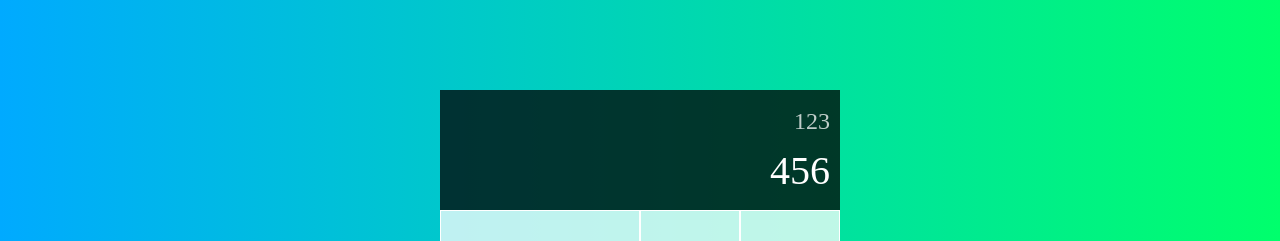
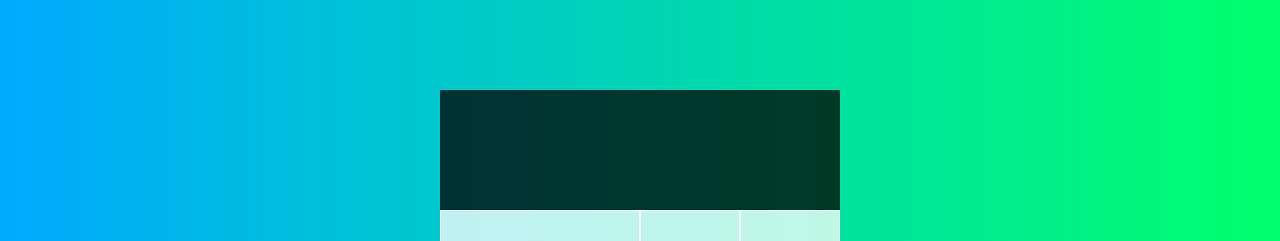
Before and after one commit to Sander-317/calculator_javascript, a plain HTML site: page index.html in a window 1280 px wide. Shown: the top 241 px of the page. Drawn offline with Linux system fonts and the light colour scheme.

Commit message:
removed place holder

```diff
--- a/index.html
+++ b/index.html
@@ -12,8 +12,8 @@
 <body>
      <div class="calculator">
             <div class="calculator__output">
-                <div class="calculator__output__previous-operand">123</div>
-                <div class="calculator__output__current-operand">456</div>
+                <div class="calculator__output__previous-operand"></div>
+                <div class="calculator__output__current-operand"></div>
             </div>
      <button class="calculator__buttons calculator__buttons__all-clear">AC</button>
      <button class="calculator__buttons calculator__buttons__del">DEL</button>
```
